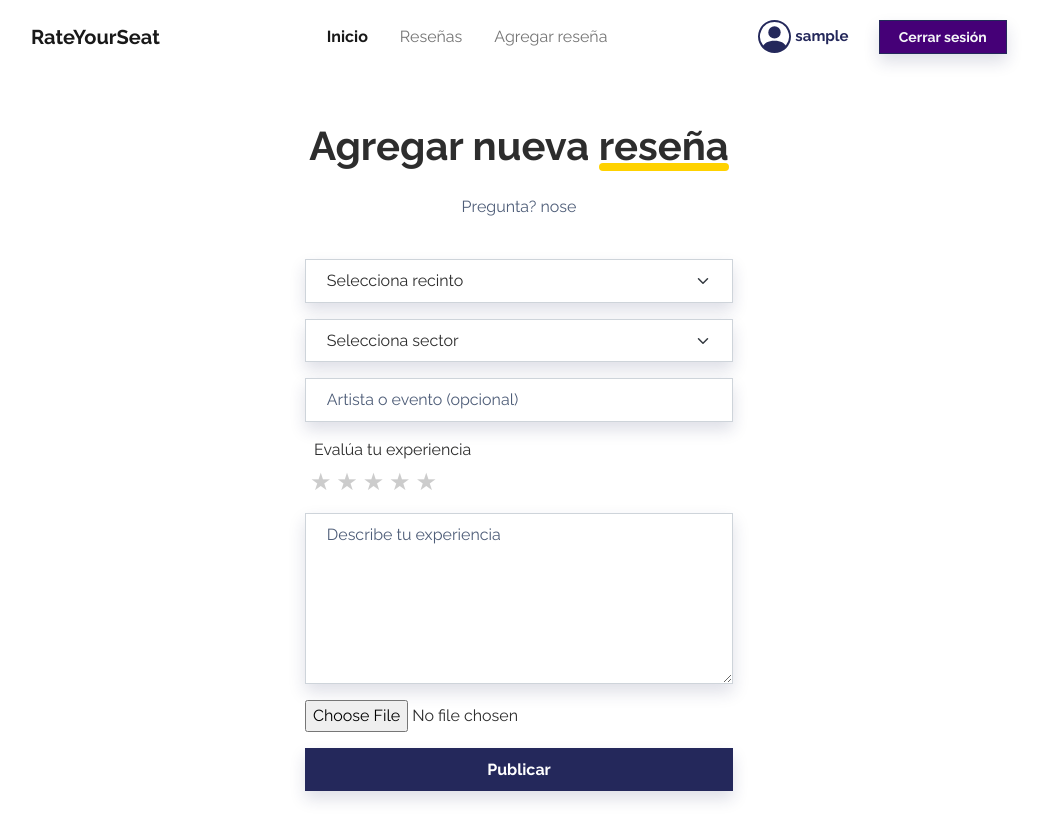
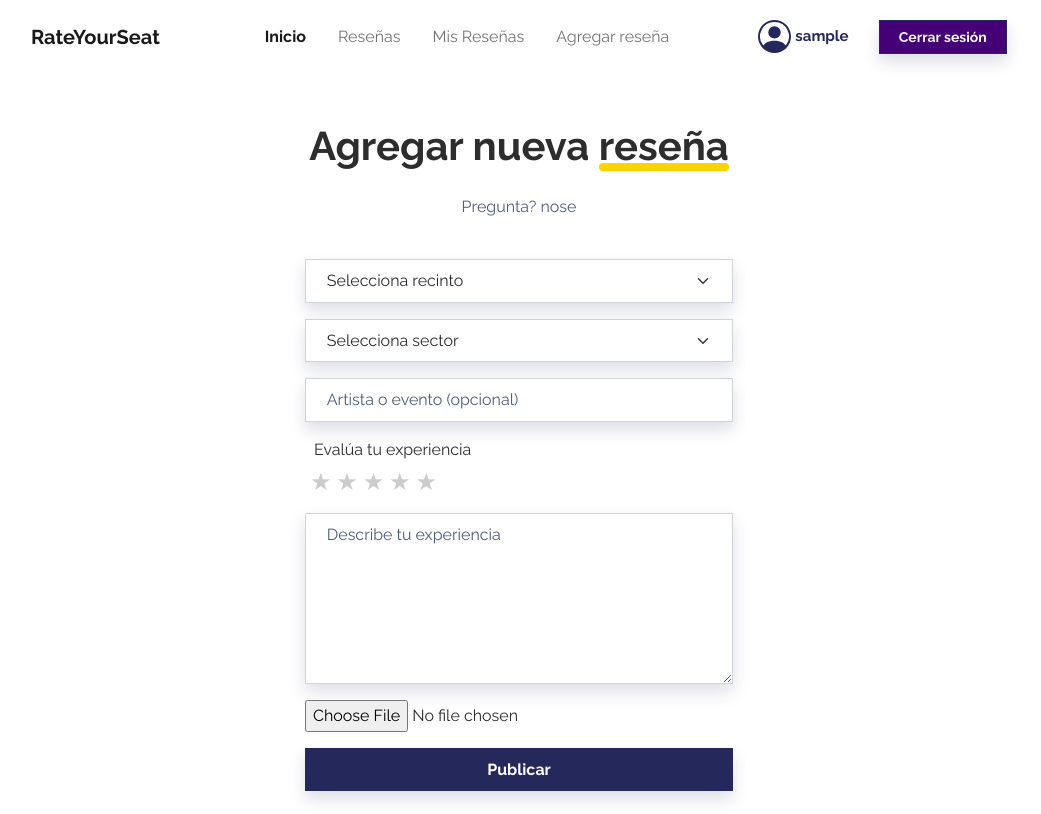
Before and after one commit to DCC-CC4401/2023-1-Grupo-16, a Django app: page /add-review/ in a window 1280 px wide. Shown: the top 814 px of the page, without its empty margins (121-1162 px from the left). Run offline with Django 4.2, Linux system fonts and the light colour scheme; the visitor is signed in with stand-in values (Sample User, id 1); some libraries are stand-ins or nearby versions.

Commit message:
add: add my reviews to navbar

```diff
--- a/rateyourseat/app_inicial/templates/app_inicial/base.html
+++ b/rateyourseat/app_inicial/templates/app_inicial/base.html
@@ -19,6 +19,7 @@
                 <ul class="navbar-nav mx-auto">
                     <li class="nav-item"><a class="nav-link active" href="/home">Inicio</a></li>
                     <li class="nav-item"><a class="nav-link" href="/reviews">Reseñas</a></li>
+                    <li class="nav-item"><a class="nav-link" href="/my_reviews">Mis Reseñas</a></li>
                     <li class="nav-item"><a class="nav-link" href="/add-review">Agregar reseña</a></li>
                 </ul>
                 {% if is_logged %}
```
